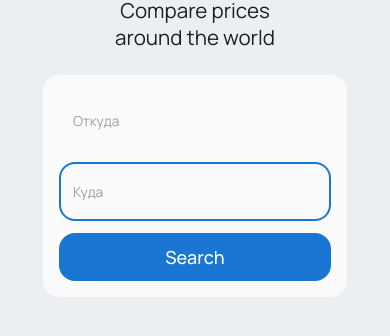
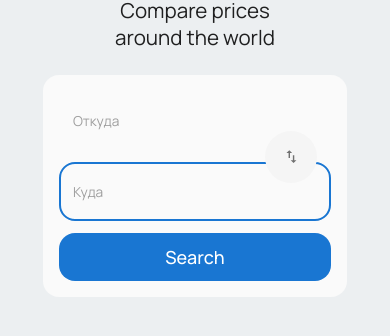
Before and after one commit to emargin/COL, a Next.js app: page / in a window 390 px wide. Shown: the part 250-586 px from the top of the page. Built offline with nearby package versions, Linux system fonts and the light colour scheme; no server answers.

Commit message:
feat: replace edit modal

```diff
--- a/src/features/Search/Search.tsx
+++ b/src/features/Search/Search.tsx
@@ -38,6 +38,7 @@ const styles = {
         '@media screen and (max-width:426px)': {
             flexWrap: 'wrap',
             p: 2,
+            position: 'relative',
         },
     },
 
@@ -70,13 +71,26 @@ const styles = {
         },
     },
     swapButton: {
-        bgcolor: 'action.hover',
+        bgcolor: (theme: Theme) => (theme.palette.mode === 'light' ? 'grey.100' : 'grey.800'),
         height: '30px',
         width: '30px',
         transitionDuration: '0.3s',
         transitionProperty: 'transform',
         '&: hover': {
             transform: 'rotate(180deg)',
+        },
+        '@media screen and (max-width:426px)': {
+            zIndex: 10,
+            height: '40px',
+            width: '40px',
+            padding: '26px',
+            position: 'absolute',
+            right: '10%',
+            top: '25%',
+            transform: 'rotate(90deg)',
+            '&:not(.disable):hover ': {
+                transform: 'rotate(90deg)',
+            },
         },
     },
     button: {
@@ -98,7 +112,6 @@ const styles = {
 export default function Search({ sx }: any) {
     const t = useLocale(locales)
     const router = useRouter()
-    const isMobileDevice = useMediaQuery('(max-width:600px)')
     const [searchCities, setSearchCities] = useState([])
     const placeFrom = useLocationsStore((state) => state.placeFrom)
     const placeTo = useLocationsStore((state) => state.placeTo)
@@ -160,18 +173,9 @@ export default function Search({ sx }: any) {
                 popupIcon={''}
             />
 
-            {/* {isMobileDevice && (
-                // <Divider sx={{ width: '90%' }} variant="middle"></Divider>
-                <IconButton sx={styles.swapButton}>
-                    <ArrowDownwardIcon fontSize="small" />
-                </IconButton>
-            )}
-        */}
-            {!isMobileDevice && (
-                <IconButton sx={styles.swapButton} onClick={swapLocations}>
-                    <SwapHorizIcon fontSize="small" />
-                </IconButton>
-            )}
+            <IconButton sx={styles.swapButton} onClick={swapLocations}>
+                <SwapHorizIcon fontSize="small" />
+            </IconButton>
 
             <Autocomplete
                 sx={styles.input}
--- a/src/widgets/mobile/SwipableModal.tsx
+++ b/src/widgets/mobile/MobileEditDataModal.tsx
@@ -48,7 +48,7 @@ const styles = {
     },
 }
 
-export default function SwipeableEdgeDrawer({ open, onOpen, onClose }: any) {
+export default function MobileEditDataModal({ open, onOpen, onClose }: any) {
     const inputRef = useRef<HTMLDivElement | null>(null)
 
     useEffect(() => {
```
Also changed, not shown: src/widgets/CityGeneralInfo.tsx (+18 -2 lines), src/widgets/EditDataModal.tsx (added, +68 -0 lines), src/widgets/mobile/MobileDataDrawer.tsx (+1 -10 lines).
